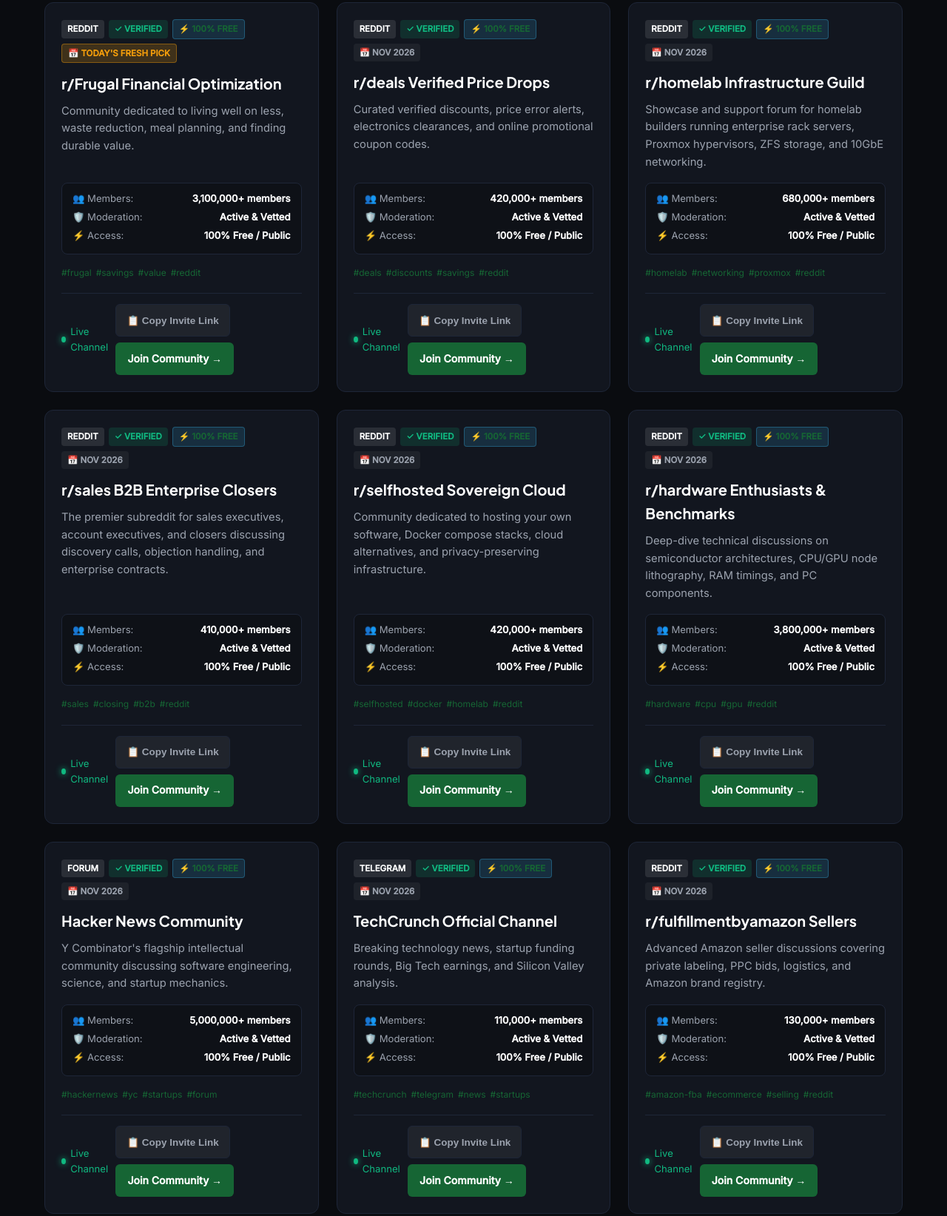
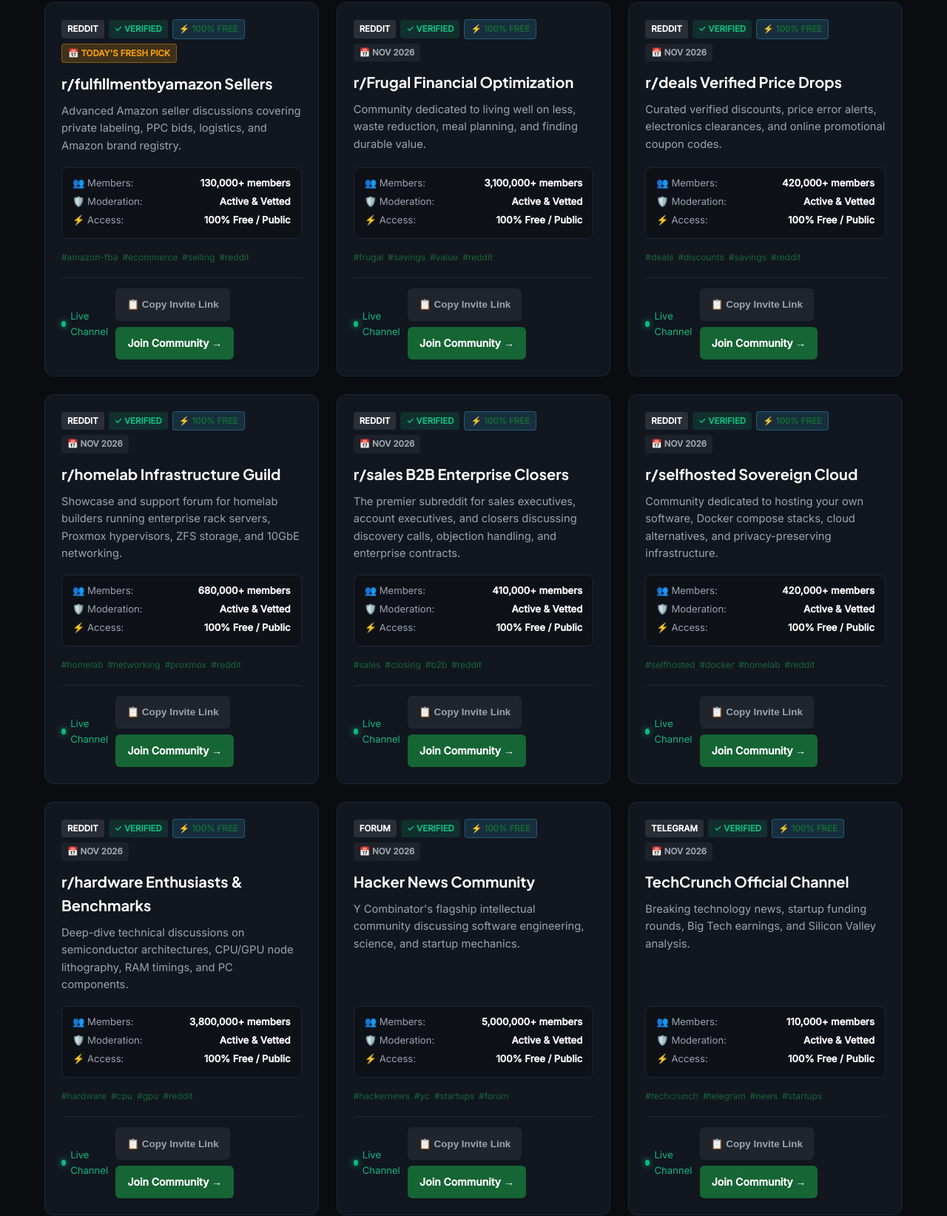
Before and after one commit to jibranpcccc/high-ticket-closing-sales-hub, a plain HTML site: page index.html in a window 1280 px wide. Shown: the part 1232-2876 px from the top of the page at 74% size. Drawn offline with Linux system fonts and the light colour scheme.

Commit message:
feat(replenishment): fresh community links added - 2026-11-20 [skip ci]

```diff
--- a/index.html
+++ b/index.html
@@ -148,65 +148,65 @@
           {
             "@type": "ListItem",
             "position": 1,
+            "name": "r/fulfillmentbyamazon Sellers",
+            "description": "Advanced Amazon seller discussions covering private labeling, PPC bids, logistics, and Amazon brand registry.",
+            "url": "https://www.reddit.com/r/fulfillmentbyamazon/"
+          },
+          {
+            "@type": "ListItem",
+            "position": 2,
             "name": "r/Frugal Financial Optimization",
             "description": "Community dedicated to living well on less, waste reduction, meal planning, and finding durable value.",
             "url": "https://www.reddit.com/r/Frugal/"
           },
           {
             "@type": "ListItem",
-            "position": 2,
+            "position": 3,
             "name": "r/deals Verified Price Drops",
             "description": "Curated verified discounts, price error alerts, electronics clearances, and online promotional coupon codes.",
             "url": "https://www.reddit.com/r/deals/"
           },
           {
             "@type": "ListItem",
-            "position": 3,
+            "position": 4,
             "name": "r/homelab Infrastructure Guild",
             "description": "Showcase and support forum for homelab builders running enterprise rack servers, Proxmox hypervisors, ZFS storage, and 10GbE networking.",
             "url": "https://www.reddit.com/r/homelab/"
           },
           {
             "@type": "ListItem",
-            "position": 4,
+            "position": 5,
             "name": "r/sales B2B Enterprise Closers",
             "description": "The premier subreddit for sales executives, account executives, and closers discussing discovery calls, objection handling, and enterprise contracts.",
             "url": "https://www.reddit.com/r/sales/"
           },
           {
             "@type": "ListItem",
-            "position": 5,
+            "position": 6,
             "name": "r/selfhosted Sovereign Cloud",
             "description": "Community dedicated to hosting your own software, Docker compose stacks, cloud alternatives, and privacy-preserving infrastructure.",
             "url": "https://www.reddit.com/r/selfhosted/"
           },
           {
             "@type": "ListItem",
-            "position": 6,
+            "position": 7,
             "name": "r/hardware Enthusiasts & Benchmarks",
             "description": "Deep-dive technical discussions on semiconductor architectures, CPU/GPU node lithography, RAM timings, and PC components.",
             "url": "https://www.reddit.com/r/hardware/"
           },
           {
             "@type": "ListItem",
-            "position": 7,
+            "position": 8,
             "name": "Hacker News Community",
             "description": "Y Combinator's flagship intellectual community discussing software engineering, science, and startup mechanics.",
             "url": "https://news.ycombinator.com"
           },
           {
             "@type": "ListItem",
-            "position": 8,
+            "position": 9,
             "name": "TechCrunch Official Channel",
             "description": "Breaking technology news, startup funding rounds, Big Tech earnings, and Silicon Valley analysis.",
             "url": "https://t.me/techcrunch"
-          },
-          {
-            "@type": "ListItem",
-            "position": 9,
-            "name": "r/fulfillmentbyamazon Sellers",
-            "description": "Advanced Amazon seller discussions covering private labeling, PPC bids, logistics, and Amazon brand registry.",
-            "url": "https://www.reddit.com/r/fulfillmentbyamazon/"
           },
           {
             "@type": "ListItem",
@@ -615,12 +615,36 @@
         </div>
         <div id="vetted-communities" class="grid">
 
-        <div id="community-card-1" class="card" data-platform="reddit" data-category="smart savings">
+        <div id="community-card-1" class="card" data-platform="reddit" data-category="amazon fba">
             <div class="card-header">
                 <span class="badge badge-platform">Reddit</span>
                 <span class="badge badge-verified">✓ Verified</span>
                 <span class="badge badge-free">⚡ 100% Free</span>
                 <span class="badge badge-date" style="background: rgba(245, 158, 11, 0.2); color: #f59e0b; border: 1px solid rgba(245, 158, 11, 0.4); font-weight: 700;">📅 Today's Fresh Pick</span>
+            </div>
+            <h3 class="card-title">r/fulfillmentbyamazon Sellers</h3>
+            <p class="card-desc">Advanced Amazon seller discussions covering private labeling, PPC bids, logistics, and Amazon brand registry.</p>
+            <div class="spec-matrix">
+                <div class="spec-row"><span>👥 Members:</span> <strong>130,000+ members</strong></div>
+                <div class="spec-row"><span>🛡️ Moderation:</span> <strong>Active & Vetted</strong></div>
+                <div class="spec-row"><span>⚡ Access:</span> <strong>100% Free / Public</strong></div>
+            </div>
+            <div class="tags-row"><span class="tag">#amazon-fba</span><span class="tag">#ecommerce</span><span class="tag">#selling</span><span class="tag">#reddit</span></div>
+            <div class="card-footer">
+                <span class="activity-pulse"><span class="pulse-dot"></span> Live Channel</span>
+                <div class="card-actions">
+                    <button class="btn-copy-invite" onclick="copyInviteLink(event, 'https://www.reddit.com/r/fulfillmentbyamazon/')">📋 Copy Invite Link</button>
+                    <a href="https://www.reddit.com/r/fulfillmentbyamazon/" target="_blank" rel="noopener noreferrer" class="btn-join">Join Community →</a>
+                </div>
+            </div>
+        </div>
+
+        <div id="community-card-2" class="card" data-platform="reddit" data-category="smart savings">
+            <div class="card-header">
+                <span class="badge badge-platform">Reddit</span>
+                <span class="badge badge-verified">✓ Verified</span>
+                <span class="badge badge-free">⚡ 100% Free</span>
+                <span class="badge badge-date">📅 Nov 2026</span>
             </div>
             <h3 class="card-title">r/Frugal Financial Optimization</h3>
             <p class="card-desc">Community dedicated to living well on less, waste reduction, meal planning, and finding durable value.</p>
@@ -639,7 +663,7 @@
             </div>
         </div>
 
-        <div id="community-card-2" class="card" data-platform="reddit" data-category="deals & discounts">
+        <div id="community-card-3" class="card" data-platform="reddit" data-category="deals & discounts">
             <div class="card-header">
                 <span class="badge badge-platform">Reddit</span>
                 <span class="badge badge-verified">✓ Verified</span>
@@ -663,7 +687,7 @@
             </div>
         </div>
 
-        <div id="community-card-3" class="card" data-platform="reddit" data-category="homelab & servers">
+        <div id="community-card-4" class="card" data-platform="reddit" data-category="homelab & servers">
             <div class="card-header">
                 <span class="badge badge-platform">Reddit</span>
                 <span class="badge badge-verified">✓ Verified</span>
@@ -687,7 +711,7 @@
             </div>
         </div>
 
-        <div id="community-card-4" class="card" data-platform="reddit" data-category="high-ticket sales">
+        <div id="community-card-5" class="card" data-platform="reddit" data-category="high-ticket sales">
             <div class="card-header">
                 <span class="badge badge-platform">Reddit</span>
                 <span class="badge badge-verified">✓ Verified</span>
@@ -711,7 +735,7 @@
             </div>
         </div>
 
-        <div id="community-card-5" class="card" data-platform="reddit" data-category="self-hosting">
+        <div id="community-card-6" class="card" data-platform="reddit" data-category="self-hosting">
             <div class="card-header">
                 <span class="badge badge-platform">Reddit</span>
                 <span class="badge badge-verified">✓ Verified</span>
@@ -735,7 +759,7 @@
             </div>
         </div>
 
-        <div id="community-card-6" class="card" data-platform="reddit" data-category="computer hardware">
+        <div id="community-card-7" class="card" data-platform="reddit" data-category="computer hardware">
             <div class="card-header">
                 <span class="badge badge-platform">Reddit</span>
                 <span class="badge badge-verified">✓ Verified</span>
@@ -759,7 +783,7 @@
             </div>
         </div>
 
-        <div id="community-card-7" class="card" data-platform="forum" data-category="computer science & startups">
+        <div id="community-card-8" class="card" data-platform="forum" data-category="computer science & startups">
             <div class="card-header">
                 <span class="badge badge-platform">Forum</span>
                 <span class="badge badge-verified">✓ Verified</span>
@@ -783,7 +807,7 @@
             </div>
         </div>
 
-        <div id="community-card-8" class="card" data-platform="telegram" data-category="tech news">
+        <div id="community-card-9" class="card" data-platform="telegram" data-category="tech news">
             <div class="card-header">
                 <span class="badge badge-platform">Telegram</span>
                 <span class="badge badge-verified">✓ Verified</span>
@@ -803,30 +827,6 @@
                 <div class="card-actions">
                     <button class="btn-copy-invite" onclick="copyInviteLink(event, 'https://t.me/techcrunch')">📋 Copy Invite Link</button>
                     <a href="https://t.me/techcrunch" target="_blank" rel="noopener noreferrer" class="btn-join">Join Community →</a>
-                </div>
-            </div>
-        </div>
-
-        <div id="community-card-9" class="card" data-platform="reddit" data-category="amazon fba">
-            <div class="card-header">
-                <span class="badge badge-platform">Reddit</span>
-                <span class="badge badge-verified">✓ Verified</span>
-                <span class="badge badge-free">⚡ 100% Free</span>
-                <span class="badge badge-date">📅 Nov 2026</span>
-            </div>
-            <h3 class="card-title">r/fulfillmentbyamazon Sellers</h3>
-            <p class="card-desc">Advanced Amazon seller discussions covering private labeling, PPC bids, logistics, and Amazon brand registry.</p>
-            <div class="spec-matrix">
-                <div class="spec-row"><span>👥 Members:</span> <strong>130,000+ members</strong></div>
-                <div class="spec-row"><span>🛡️ Moderation:</span> <strong>Active & Vetted</strong></div>
-                <div class="spec-row"><span>⚡ Access:</span> <strong>100% Free / Public</strong></div>
-            </div>
-            <div class="tags-row"><span class="tag">#amazon-fba</span><span class="tag">#ecommerce</span><span class="tag">#selling</span><span class="tag">#reddit</span></div>
-            <div class="card-footer">
-                <span class="activity-pulse"><span class="pulse-dot"></span> Live Channel</span>
-                <div class="card-actions">
-                    <button class="btn-copy-invite" onclick="copyInviteLink(event, 'https://www.reddit.com/r/fulfillmentbyamazon/')">📋 Copy Invite Link</button>
-                    <a href="https://www.reddit.com/r/fulfillmentbyamazon/" target="_blank" rel="noopener noreferrer" class="btn-join">Join Community →</a>
                 </div>
             </div>
         </div>
```
Also changed, not shown: data/groups.json (+20 -19 lines), feed.xml (+9 -9 lines).
